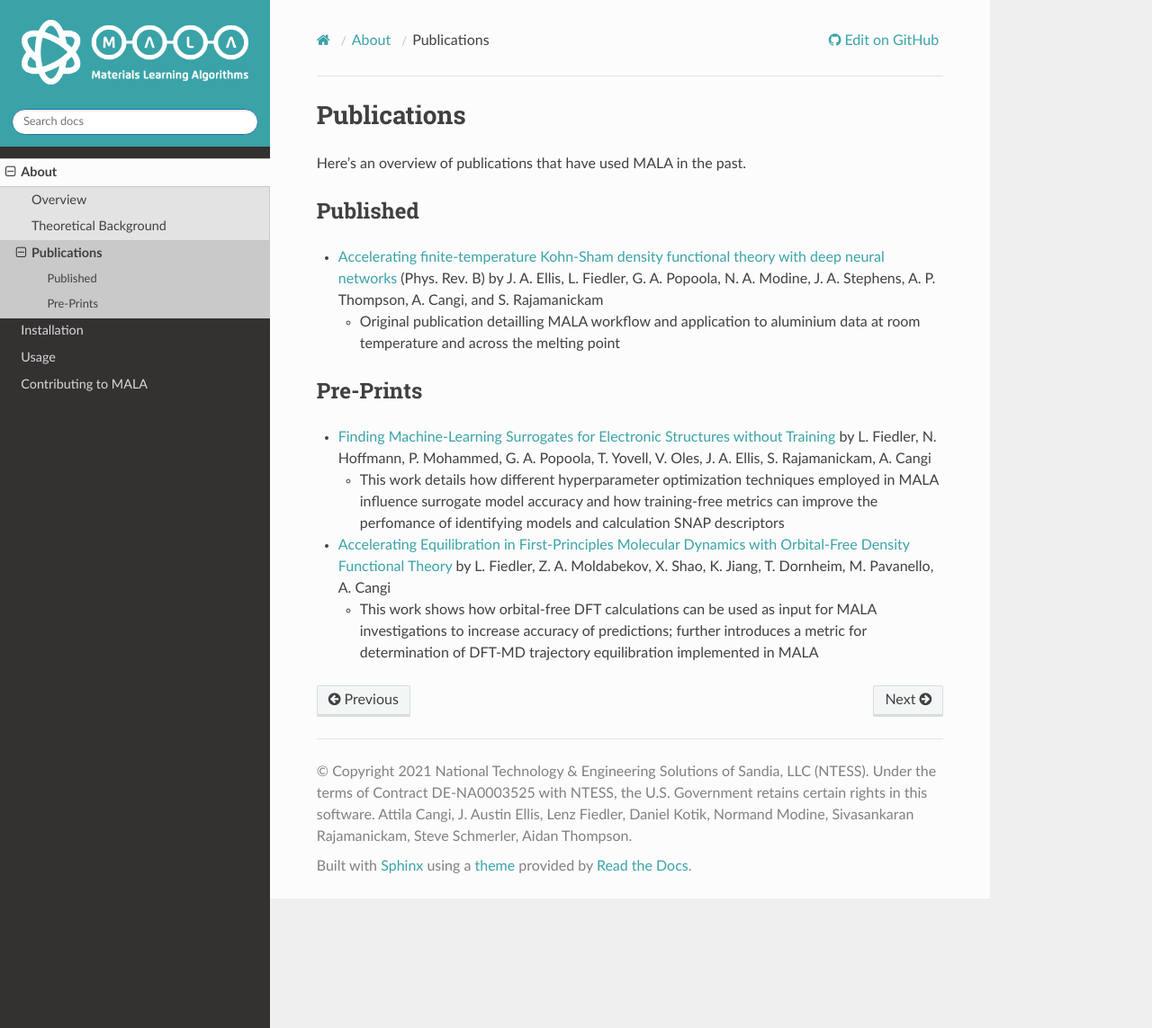
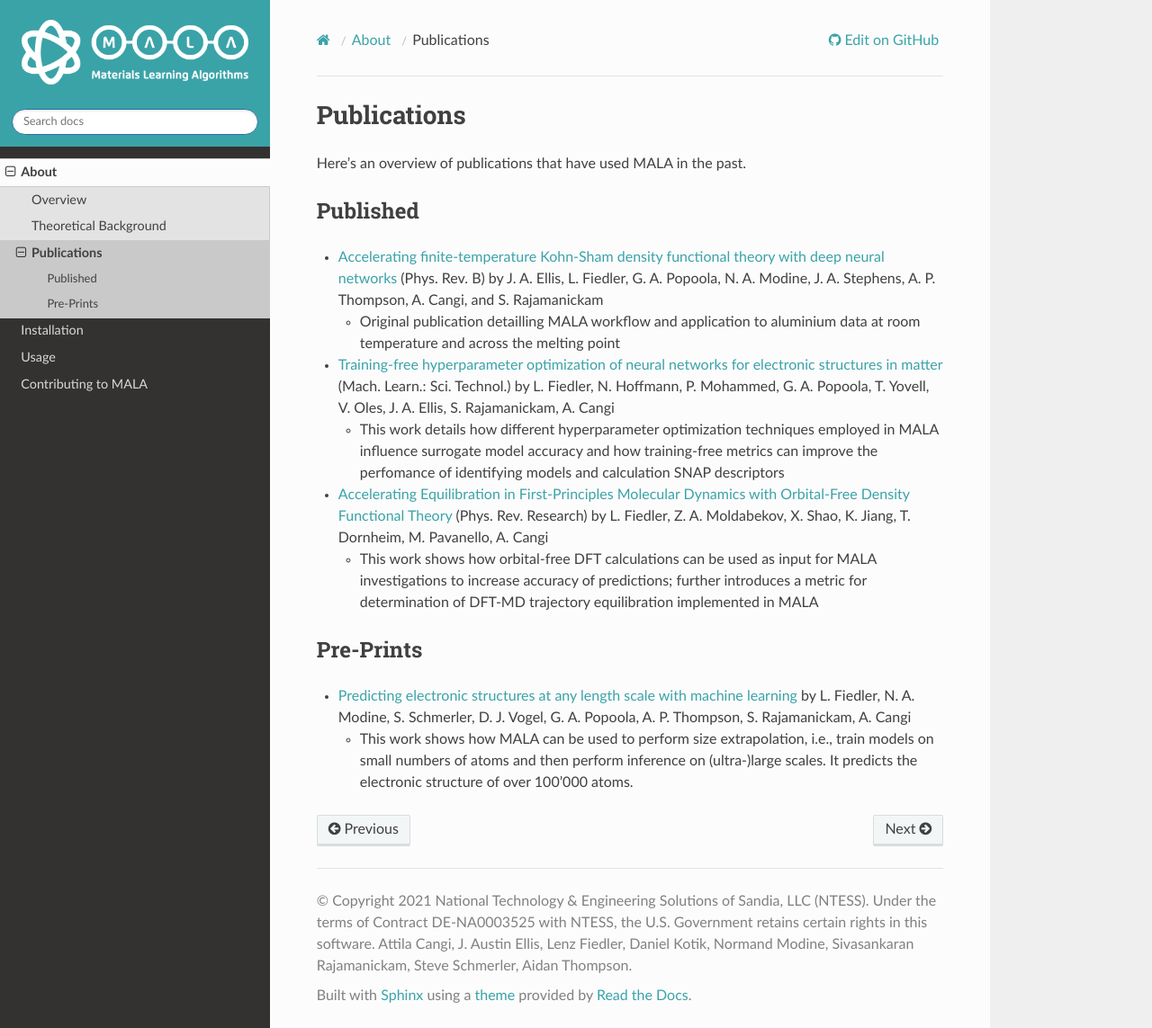
Before and after one commit to mala-project/mala, a Sphinx documentation site: the page built from docs/source/about/publications.rst, in a window 1280 px wide and 1143 px high. Shown: the whole window at 90% size. Built offline with Sphinx 7.4.7 and the Read the Docs theme 2.0.0, drawn with Linux system fonts in a browser that asks for light colours; pages that are not in the unit, such as notebooks, are missing from menus; the version number could not be read and is left out.

Commit message:
Updated the publication list

```diff
--- a/docs/source/about/publications.rst
+++ b/docs/source/about/publications.rst
@@ -11,18 +11,24 @@ Published
 
   - Original publication detailling MALA workflow and application to aluminium data at room temperature and across the melting point
 
-
-Pre-Prints
-***********
-
-- `Finding Machine-Learning Surrogates for Electronic Structures without Training <https://doi.org/10.48550/arXiv.2202.09186>`_
+- `Training-free hyperparameter optimization of neural networks for electronic structures in matter <https://doi.org/10.1088/2632-2153/ac9956>`_ (Mach. Learn.: Sci. Technol.)
   by L. Fiedler, N. Hoffmann, P. Mohammed, G. A. Popoola, T. Yovell, V. Oles, J. A. Ellis, S. Rajamanickam, A. Cangi
 
   - This work details how different hyperparameter optimization techniques employed in MALA influence surrogate model accuracy and how training-free metrics can
     improve the perfomance of identifying models and calculation SNAP descriptors
 
-- `Accelerating Equilibration in First-Principles Molecular Dynamics with Orbital-Free Density Functional Theory <https://doi.org/10.48550/arXiv.2206.03754>`_
+- `Accelerating Equilibration in First-Principles Molecular Dynamics with Orbital-Free Density Functional Theory <https://doi.org/10.1103/PhysRevResearch.4.043033>`_ (Phys. Rev. Research)
   by L. Fiedler, Z. A. Moldabekov, X. Shao, K. Jiang, T. Dornheim, M. Pavanello, A. Cangi
 
   - This work shows how orbital-free DFT calculations can be used as input for MALA investigations to increase accuracy of predictions; further introduces
     a metric for determination of DFT-MD trajectory equilibration implemented in MALA
+
+
+Pre-Prints
+***********
+
+- `Predicting electronic structures at any length scale with machine learning <https://doi.org/10.48550/arXiv.2210.11343>`_
+  by L. Fiedler, N. A. Modine, S. Schmerler, D. J. Vogel, G. A. Popoola, A. P. Thompson, S. Rajamanickam, A. Cangi
+
+  - This work shows how MALA can be used to perform size extrapolation, i.e., train models on small numbers of atoms and then perform inference on
+    (ultra-)large scales. It predicts the electronic structure of over 100'000 atoms.
```
